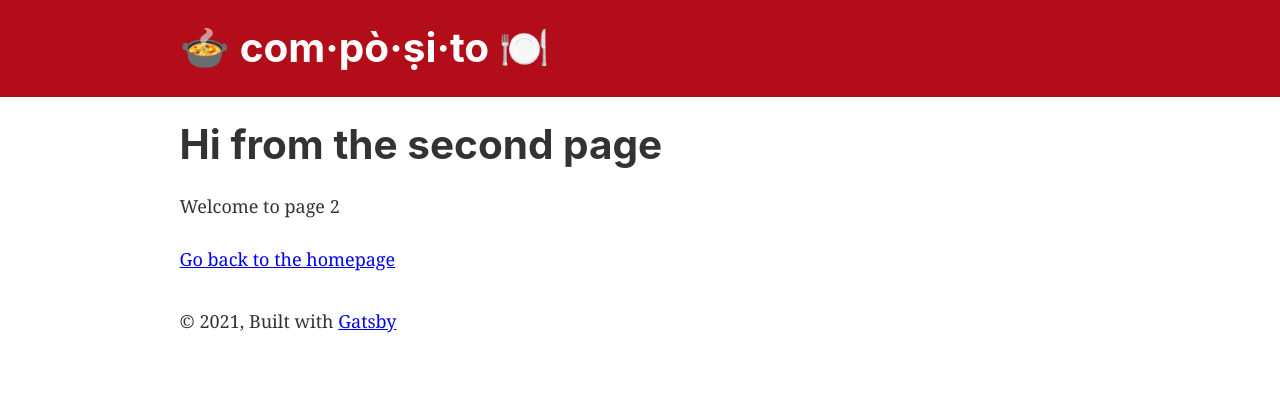
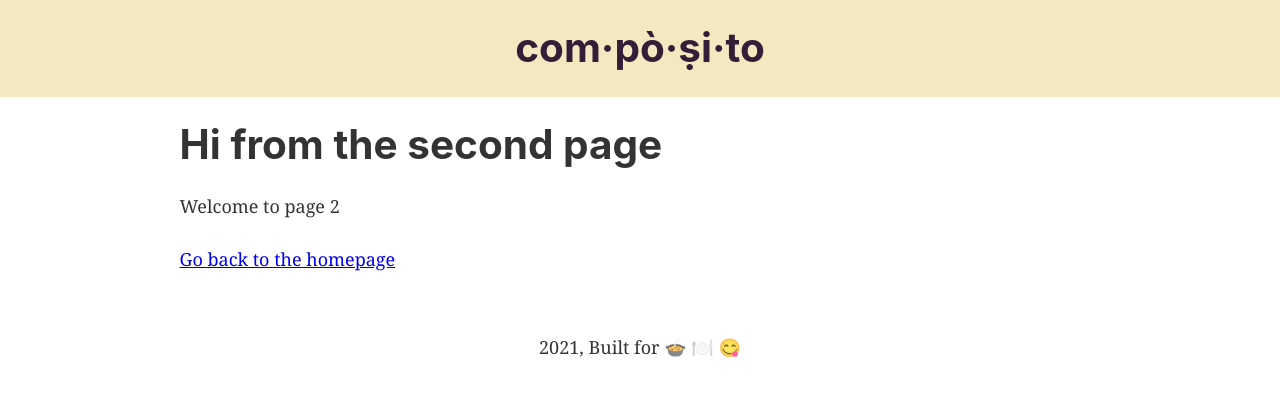
Before and after one commit to ramseytisher/c8o, a Gatsby site: page /page-2 in a window 1280 px wide. Built offline with nearby package versions, Linux system fonts and the light colour scheme; Gatsby itself is replaced by a stand-in of ours.

Commit message:
styled-components; styling

```diff
--- a/gatsby-config.js
+++ b/gatsby-config.js
@@ -1,11 +1,12 @@
 module.exports = {
   siteMetadata: {
-    title: `🍲 com·pò·ṣi·to 🍽️`,
+    title: `com·pò·ṣi·to`,
     description: `Kick off your next, great Gatsby project with this default starter. This barebones starter ships with the main Gatsby configuration files you might need.`,
     author: `@gatsbyjs`,
   },
   plugins: [
     `gatsby-plugin-react-helmet`,
+    `gatsby-plugin-styled-components`,
     {
       resolve: `gatsby-source-filesystem`,
       options: {
--- a/package.json
+++ b/package.json
@@ -7,6 +7,7 @@
   "dependencies": {
     "@mdx-js/mdx": "^1.6.22",
     "@mdx-js/react": "^1.6.22",
+    "babel-plugin-styled-components": "^1.12.0",
     "gatsby": "^2.26.1",
     "gatsby-image": "^2.5.0",
     "gatsby-plugin-manifest": "^2.6.1",
@@ -14,13 +15,15 @@
     "gatsby-plugin-offline": "^3.4.0",
     "gatsby-plugin-react-helmet": "^3.4.0",
     "gatsby-plugin-sharp": "^2.8.0",
+    "gatsby-plugin-styled-components": "^3.8.0",
     "gatsby-remark-images": "^3.9.0",
     "gatsby-source-filesystem": "^2.5.0",
     "gatsby-transformer-sharp": "^2.6.0",
     "prop-types": "^15.7.2",
     "react": "^16.12.0",
     "react-dom": "^16.12.0",
-    "react-helmet": "^6.1.0"
+    "react-helmet": "^6.1.0",
+    "styled-components": "^5.2.1"
   },
   "devDependencies": {
     "prettier": "2.2.1"
--- a/src/components/header.js
+++ /dev/null
@@ -1,42 +0,0 @@
-import { Link } from "gatsby"
-import PropTypes from "prop-types"
-import React from "react"
-
-const Header = ({ siteTitle }) => (
-  <header
-    style={{
-      background: `#B40D1A`,
-      marginBottom: `1.45rem`,
-    }}
-  >
-    <div
-      style={{
-        margin: `0 auto`,
-        maxWidth: 960,
-        padding: `1.45rem 1.0875rem`,
-      }}
-    >
-      <h1 style={{ margin: 0 }}>
-        <Link
-          to="/"
-          style={{
-            color: `white`,
-            textDecoration: `none`,
-          }}
-        >
-          {siteTitle}
-        </Link>
-      </h1>
-    </div>
-  </header>
-)
-
-Header.propTypes = {
-  siteTitle: PropTypes.string,
-}
-
-Header.defaultProps = {
-  siteTitle: ``,
-}
-
-export default Header
--- a/src/components/layout.js
+++ b/src/components/layout.js
@@ -6,11 +6,42 @@
  */
 
 import React from "react"
-import PropTypes from "prop-types"
-import { useStaticQuery, graphql } from "gatsby"
+import { useStaticQuery, graphql, Link } from "gatsby"
+import styled from "styled-components"
 
-import Header from "./header"
 import "./layout.css"
+
+const Header = styled.header`
+  background: #f4e8c1;
+  margin-bottom: 1.45rem;
+`
+
+const HeaderContainer = styled.div`
+  margin: 0 auto;
+  max-width: 760px;
+  padding: 1.45rem 1.0875rem;
+`
+
+const MainContainer = styled.div`
+  max-width: 960px;
+  margin: 0 auto;
+  padding: 0 1.0875rem 1.45rem;
+`
+
+const H1 = styled.h1`
+  margin: 0;
+  text-align: center;
+`
+
+const Title = styled(Link)`
+  color: #331e38;
+  text-decoration: none;
+`
+
+const Footer = styled.footer`
+  margin: 2rem;
+  text-align: center;
+`
 
 const Layout = ({ children }) => {
   const data = useStaticQuery(graphql`
@@ -25,31 +56,23 @@ const Layout = ({ children }) => {
 
   return (
     <>
-      <Header siteTitle={data.site.siteMetadata?.title || `Title`} />
-      <div
-        style={{
-          margin: `0 auto`,
-          maxWidth: 960,
-          padding: `0 1.0875rem 1.45rem`,
-        }}
-      >
+      <Header>
+        <HeaderContainer>
+          <H1>
+            <Title to="/" style={{ textDecoration: `none` }}>
+              {data.site.siteMetadata.title}
+            </Title>
+          </H1>
+        </HeaderContainer>
+      </Header>
+      <MainContainer>
         <main>{children}</main>
-        <footer
-          style={{
-            marginTop: `2rem`,
-          }}
-        >
-          © {new Date().getFullYear()}, Built with
-          {` `}
-          <a href="https://www.gatsbyjs.com">Gatsby</a>
-        </footer>
-      </div>
+      </MainContainer>
+      <Footer>
+        {new Date().getFullYear()}, Built for 🍲 🍽️ 😋
+      </Footer>
     </>
   )
 }
 
-Layout.propTypes = {
-  children: PropTypes.node.isRequired,
-}
-
 export default Layout
--- a/src/templates/recipe-template.jsx
+++ b/src/templates/recipe-template.jsx
@@ -3,12 +3,14 @@ import { Link, graphql } from "gatsby"
 
 import { MDXProvider } from "@mdx-js/react"
 import { MDXRenderer } from "gatsby-plugin-mdx"
+import styled from "styled-components"
 
 import Img from "gatsby-image"
 
 import Layout from "../components/layout"
 
 const shortcodes = { Link }
+
 
 // a good one: https://cucumber.io/blog/bdd/example-mapping-introduction/
 
```
Also changed, not shown: src/pages/index.js (+32 -6 lines), 1 other file.
